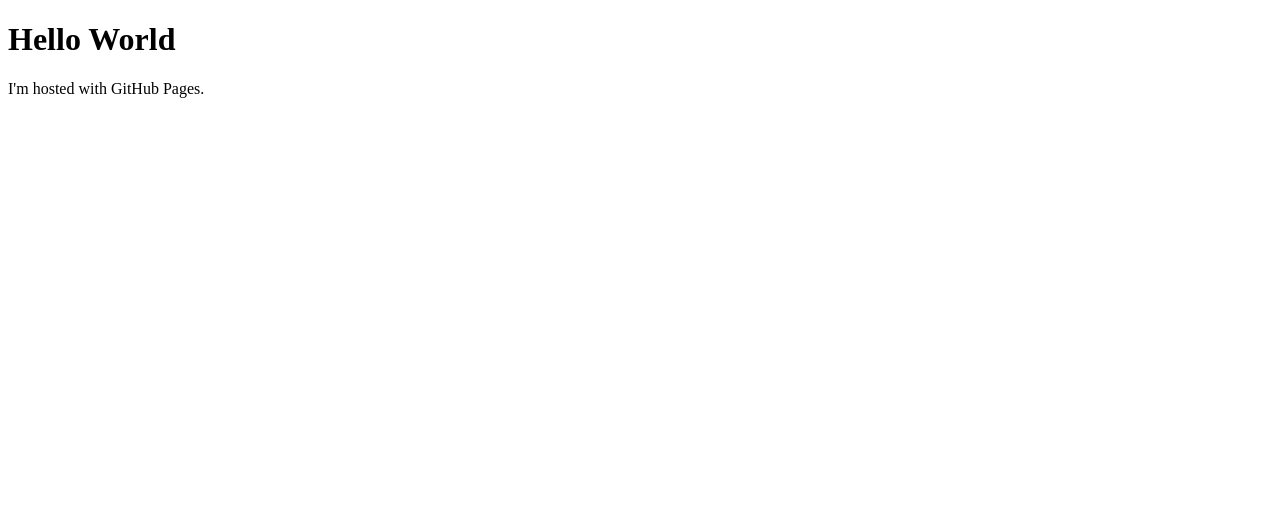
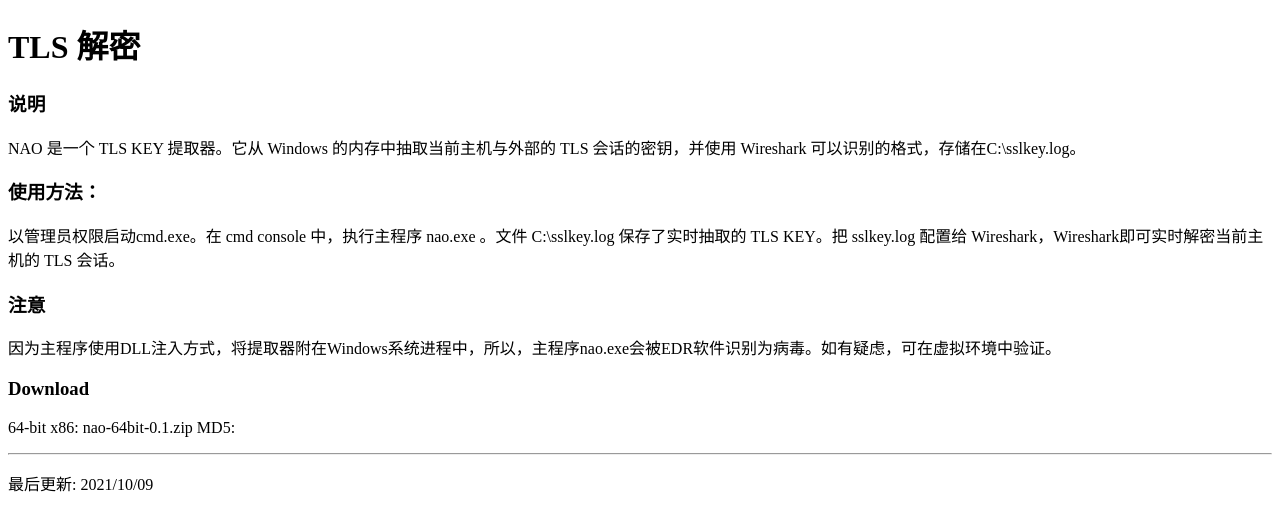
Before and after one commit to xfygx/xfygx, a plain HTML site: page index.html in a window 1280 px wide. Drawn offline with Linux system fonts and the light colour scheme.

Commit message:
0.1 page

```diff
--- a/index.html
+++ b/index.html
@@ -1,7 +1,17 @@
 <!DOCTYPE html>
 <html>
+<title>TLS 解密</title>
 <body>
-<h1>Hello World</h1>
-<p>I'm hosted with GitHub Pages.</p>
+<h1>TLS 解密</h1>
+<h3>说明</h3>
+<p>NAO 是一个 TLS KEY 提取器。它从 Windows 的内存中抽取当前主机与外部的 TLS 会话的密钥，并使用 Wireshark 可以识别的格式，存储在C:\sslkey.log。 </p>
+<h3>使用方法：</h3>
+<p>以管理员权限启动cmd.exe。在 cmd console 中，执行主程序 nao.exe 。文件 C:\sslkey.log 保存了实时抽取的 TLS KEY。把 sslkey.log 配置给 Wireshark，Wireshark即可实时解密当前主机的 TLS 会话。
+<h3>注意</h3>
+<p>因为主程序使用DLL注入方式，将提取器附在Windows系统进程中，所以，主程序nao.exe会被EDR软件识别为病毒。如有疑虑，可在虚拟环境中验证。</p>
+<h3>Download</h3>
+<p>64-bit x86:  nao-64bit-0.1.zip MD5: </p>
+<hr />
+<p>最后更新: 2021/10/09</p>
 </body>
 </html>
```
